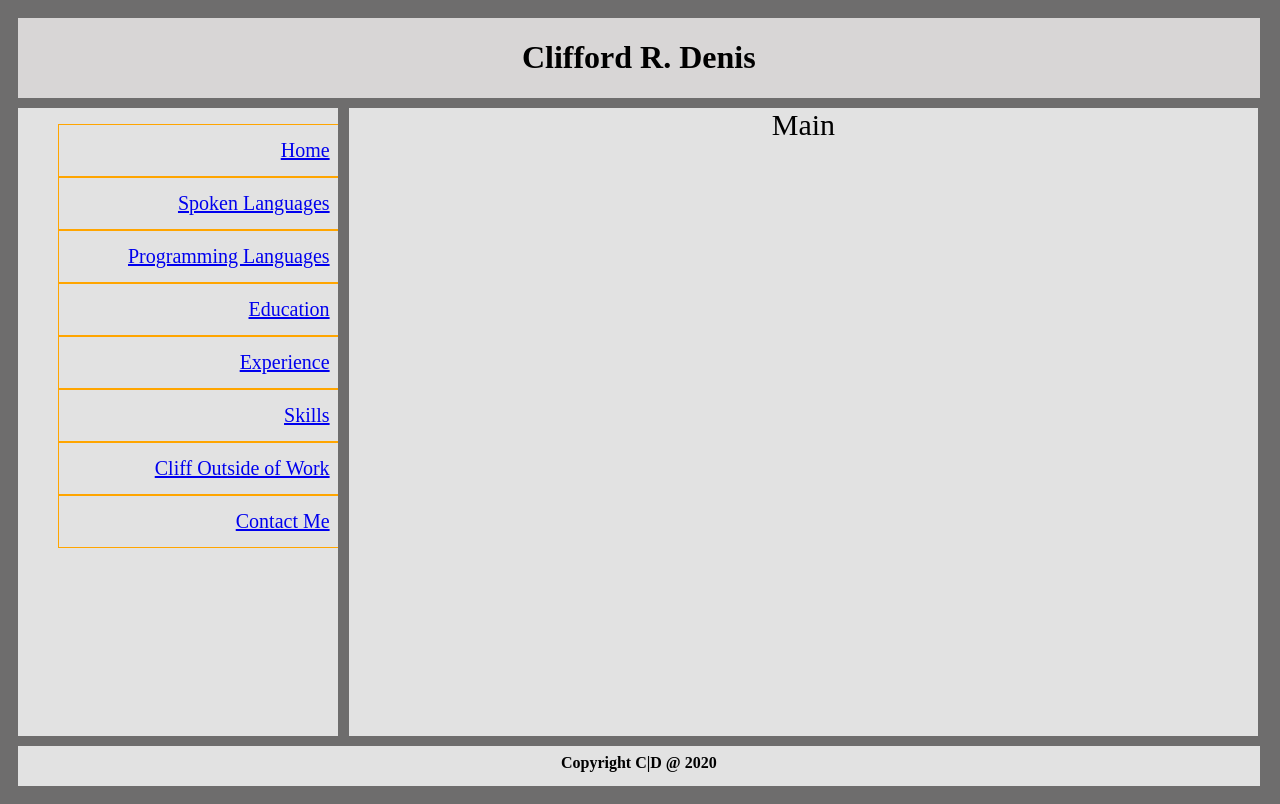
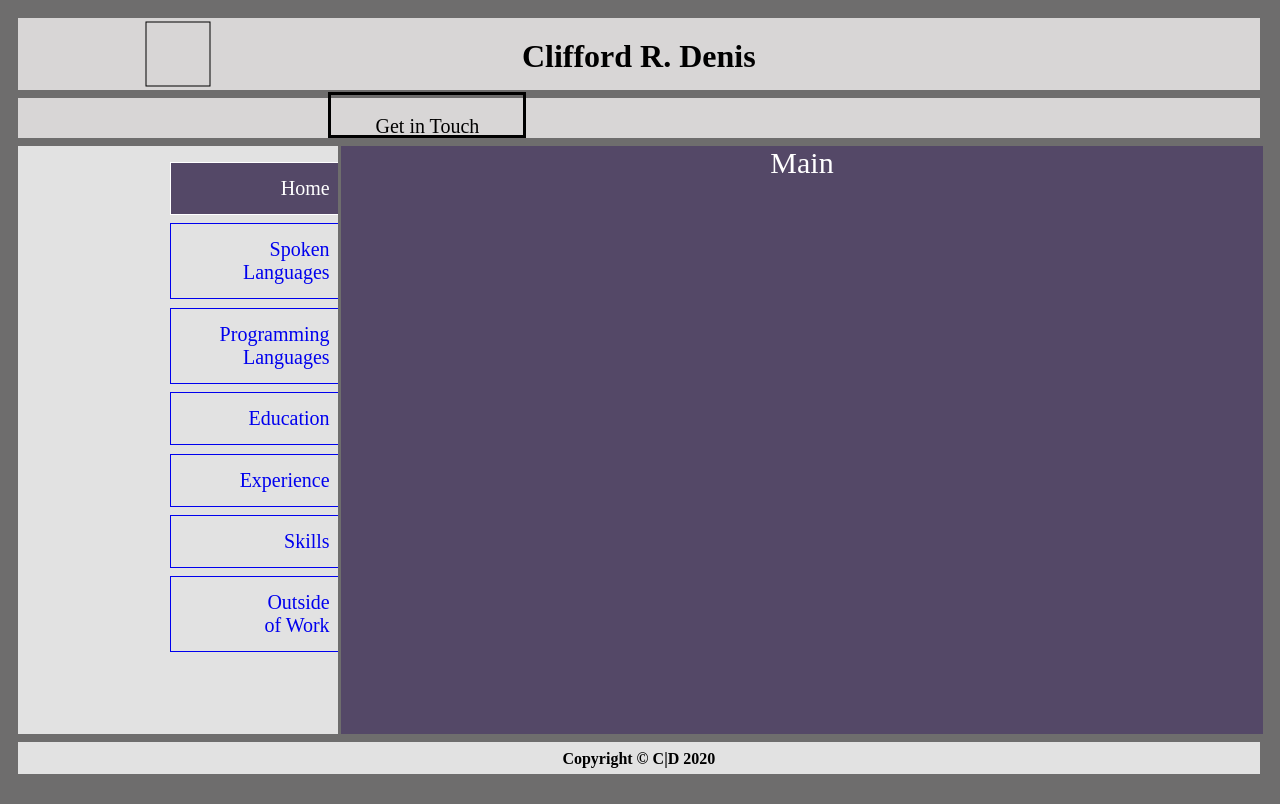
Before and after one commit to clirade/personal_website, a plain HTML site: page main.html in a window 1280 px wide. Drawn offline with Linux system fonts and the light colour scheme.

Commit message:
New colors, new grid row, updates to the links.

```diff
--- a/css/StyleSheet.css
+++ b/css/StyleSheet.css
@@ -2,31 +2,60 @@
     display: grid;
     grid-template-areas:
     'header header header header header'
+    'contact contact contact contact contact'
     'menu main main main main'
     'footer footer footer footer footer';
-    grid-gap: 10px;
-  background-color: #3f3e3ec0;
-  padding: 10px;
+    grid-gap: 1vh 0.25vw;
+    background-color: #3f3e3ec0;
+    padding: 10px;
 }
 
 #head {
     grid-area: header;
-    height: 10vh;
+    height: 9vh;
     width: 97vw;
     background-color: #eeebebd5;
-    text-align: center;
     //padding: 20px 0;
     //font-size: 30px;
 }
 
+#headTitle {
+    text-align: center;
+    margin-top: -8vh;
+}
+
+#logoContainer {
+    max-width: 20vw;
+    max-height: 10vh;
+    text-align: left;
+}
+
+#contact {
+    grid-area: contact;
+    height: 5vh;
+    width: 97vw;
+    background-color: #eeebebd5;
+    //padding: 20px 0;
+    //font-size: 30px;
+}
+
+#contactContainer {
+    text-align: center;
+    margin: -0.5% 0 0 25%;
+    padding: -5% 0 0 0;
+    border: solid;
+    height: 5vh;
+    width: 15vw;
+    font-size: 125%;
+}
+
 #menuContainer {
     grid-area: menu;
-    height: 78.5vh;
+    height: 73.5vh;
     width: 25vw;
     border-color: red;
     background-color: rgba(255, 255, 255, 0.8);
     text-align: center;
-    //padding: 20px 0;
 }
 
 #menu {
@@ -36,7 +65,7 @@
 
 #foot {
     grid-area: footer;
-    height: 5vh;
+    height: 4vh;
     width: 97vw;
     background-color: rgba(255, 255, 255, 0.8);
     text-align: center;
@@ -50,28 +79,27 @@
 
 .main {
     grid-area: main;
-    height: 78.5vh;
-    width: 71vw;
+    height: 73.5vh;
+    width: 72vw;
     background-color: rgba(255, 255, 255, 0.8);
     text-align: center;
     //padding: 20px 0;
     font-size: 30px;
+    background-color: #544867;
+    color: #FFFFFF;
 }
 
 
 
 #name {
     position: relative;
-    top: -11vh;
+    //top: -11vh;
     margin-left: 20vw;
     text-align: center;
     width: 60vw;
 }
 
-#logoContainer {
-    max-width: 20vw;
-    max-height: 10vh;
-}
+
 
 .blockInfo {
     position: relative;
@@ -82,12 +110,37 @@
 }
 
 .selector {
+    text-decoration: none;
     border-top-style: solid;
     border-bottom-style: solid;
     border-left-style: solid;
     border-width: 0.3px;
-    border-color: orange;
     padding: 5% 3% 5% 0;
     font-size: 2.5vh;
     text-align: right;
+    margin: 0 0 3% 40%;
+    //color: #000000;
 }
+
+#homeSelector {
+    background-color: #544867;
+    color: #FFFFFF;
+}
+
+#menu a {
+    text-decoration: none;
+}
+
+#menu a:active {
+    //background-color: #544867;
+    color: #FFFFFF;
+}
+
+#menu a:hover {
+    //background-color: #544867;
+    color: #FFFFFF;
+}
+
+#pageLanguageContainer {
+
+}
--- a/main.html
+++ b/main.html
@@ -6,19 +6,45 @@
 
 <body class="gridLayout">
     <header id="head">
-        <h1>Clifford R. Denis</h1>
+        <svg id="logoContainer">
+            <rect x="10vw" y="0.5vh" width="8vh" height="8vh" fill="none" stroke="#000000" class="border" />
+        </svg>
+        <h1 id="headTitle">Clifford R. Denis</h1>
     </header>
+
+    <section id="contact">
+        <section id="contactContainer">
+            <p>Get in Touch</p>
+        </section>
+    </section>
 
     <nav id="menuContainer">
         <ul id="menu">
-            <li class="selector"><a href="#">Home</a></li>
-            <li class="selector"><a href="#">Spoken Languages</a></li>
-            <li class="selector"><a href="#">Programming Languages</a></li>
-            <li class="selector"><a href="#">Education</a></li>
-            <li class="selector"><a href="#">Experience</a></li>
-            <li class="selector"><a href="#">Skills</a></li>
-            <li class="selector"><a href="#">Cliff Outside of Work</a></li>
-            <li class="selector"><a href="#">Contact Me</a></li>
+            <a href="#">
+                <li id="homeSelector" class="selector">Home</li>
+            </a>
+            <a href="#">
+                <li class="selector"> Spoken <br/> Languages</li>
+            </a>
+            <a href="#">
+                <li class="selector">Programming <br/> Languages</li>
+
+            </a>
+            <a href="#">
+                <li class="selector">Education</li>
+
+            </a>
+            <a href="#">
+                <li class="selector">Experience</li>
+
+            </a>
+            <a href="#">
+                <li class="selector">Skills</li>
+
+            </a>
+            <a href="#">
+                <li class="selector">Outside <br/> of Work</li>
+            </a>
         </ul>
     </nav>
 
@@ -29,7 +55,7 @@
     <footer id="foot">
         <table align="center" class="item border">
             <tr>
-                <td class="border">Copyright C|D @ 2020</td>
+                <td class="border">Copyright &copy C|D 2020</td>
             </tr>
         </table>
         <h5></h5>
@@ -39,9 +65,7 @@
             <div class="item1">Header</div>
 
             <header id="head" class="border">
-        <svg id="logoContainer" class="border">
-            <rect x="6vw" y="1vh" width="8vh" height="8vh" fill="none" stroke="#000000" class="border" />
-        </svg>
+
         <h1 id="name" class="border">Clifford R. Denis</h1>
     </header>
 
```
Also changed, not shown: images/CD logo.JPG (added).
